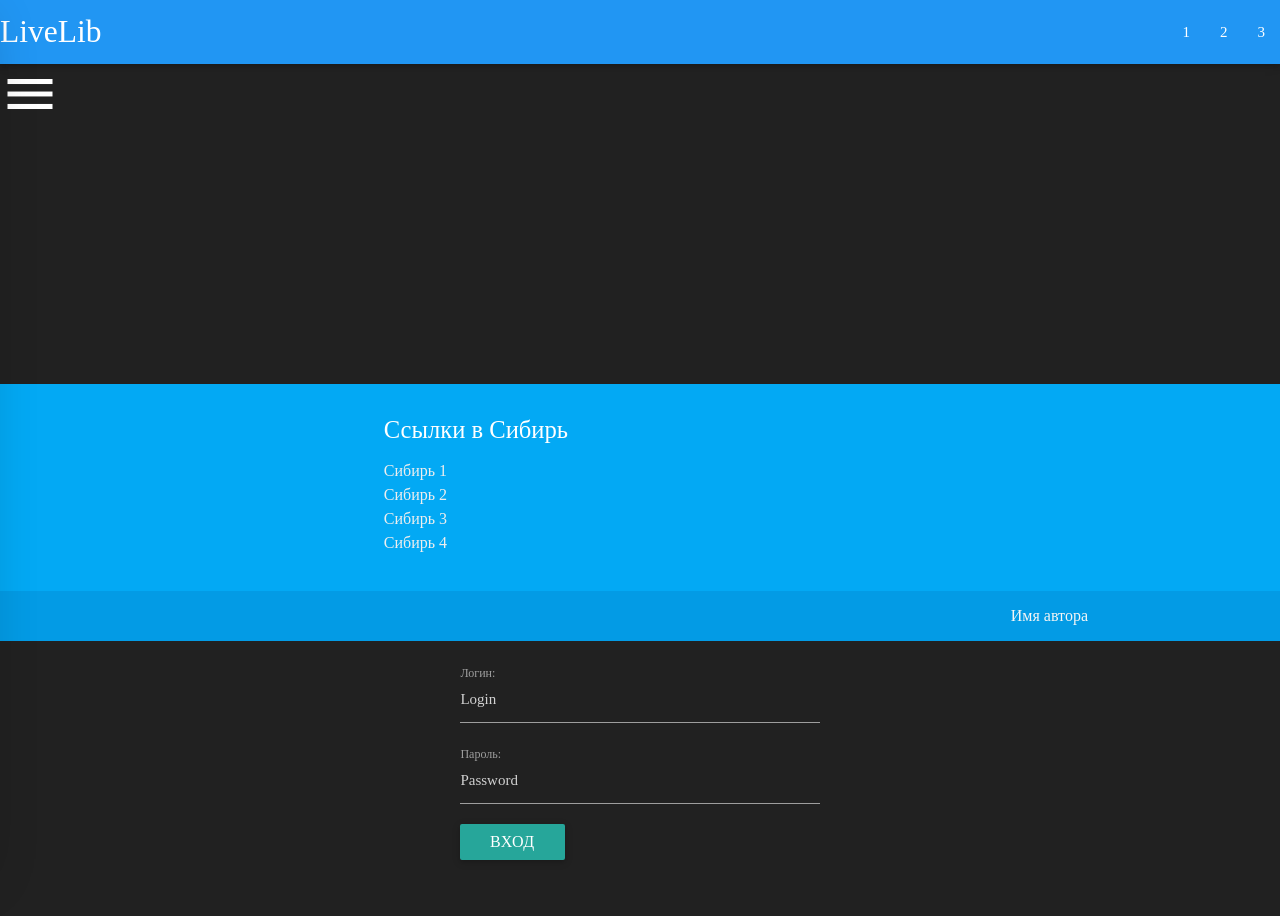
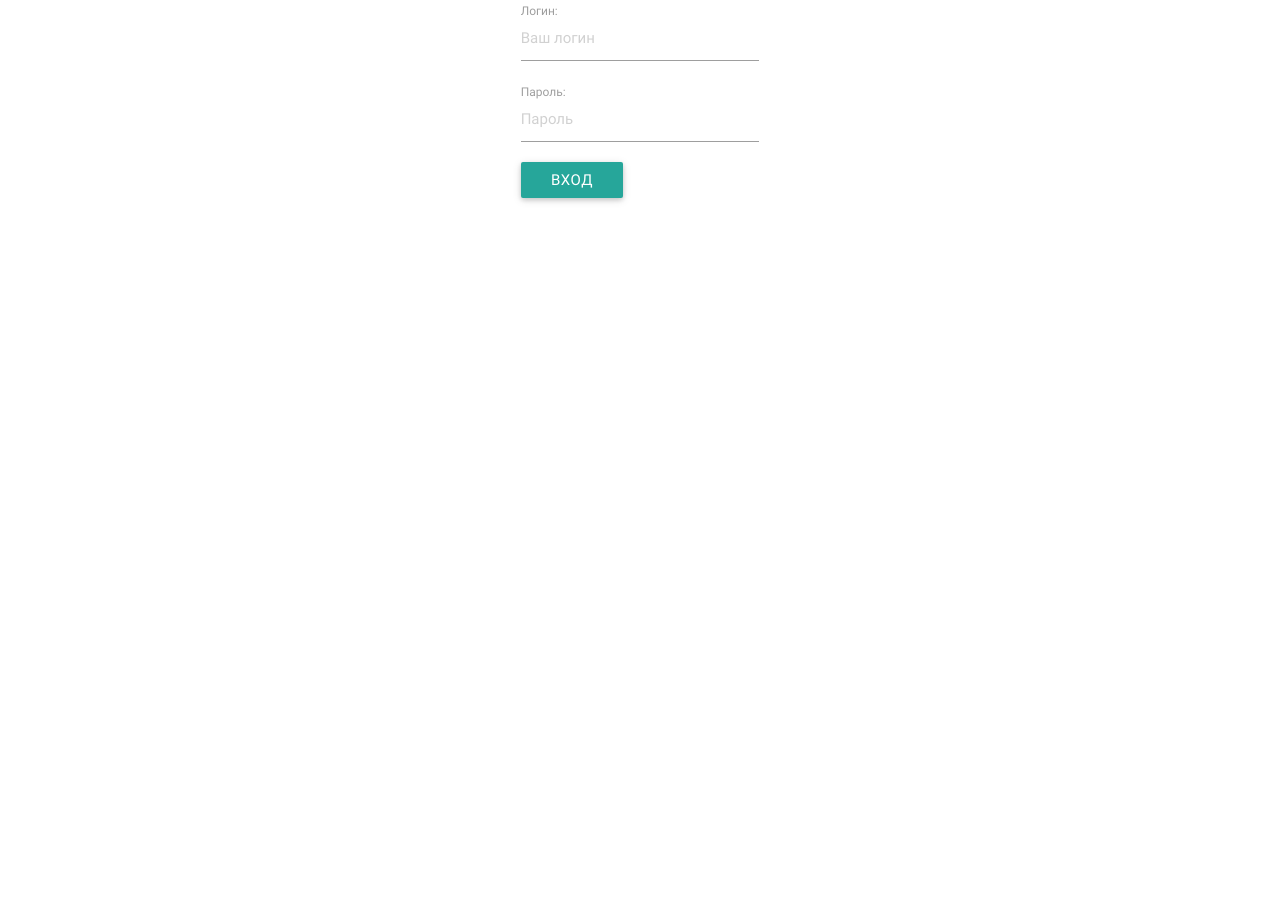
Before and after one commit to ArtyomAnisimov/livelibkiller, a Django app: template templates/home/login.html in a window 1280 px wide. After the commit the page ends 203 px from the top, so only its background shows below. Run offline with Django 3.2, Linux system fonts and the light colour scheme; the template is opened without the code that fills it, so the values that code supplies are empty.

Commit message:
fixes, Login, templates

```diff
--- a/templates/base/base.html
+++ b/templates/base/base.html
@@ -16,10 +16,13 @@
     {% block navbar %}
         {% include 'base/navbar.html' %}
     {% endblock %}
+
     {% block sidebar %}
         {% include 'base/sidebar.html' %}
     {% endblock %}
+
     {% block content %}{% endblock %}
+
     {% block footer %}
         {% include 'base/footer.html' %}
     {% endblock %}
--- a/templates/base/footer.html
+++ b/templates/base/footer.html
@@ -5,7 +5,6 @@
 <footer class="page-footer light-blue">
     <div class="container">
         <div class="row">
-
             <div class="col l4 offset-l2 s12 left" style="padding-left:50px;">
                 <h5 class="white-text">Ссылки в Сибирь</h5>
                 <ul>
@@ -17,9 +16,9 @@
             </div>
         </div>
     </div>
+
     <div class="footer-copyright  light-blue darken-1">
         <div class="container">
-
             <a class="grey-text text-lighten-4 right" href="#!">Имя автора</a>
         </div>
     </div>
--- a/templates/base/sidebar.html
+++ b/templates/base/sidebar.html
@@ -6,8 +6,7 @@
     <li>
         <div class="userView">
             <center><img src="{% static 'img/logo.png' %}"></center>
-            <a href="#!user"><img class="circle" src="<!-- Ссылка до авы юзера -->"></a>
-
+            <a href="#!user"><img class="circle" src="#"></a>
             <a href="#!name"><span class="name">Имя Фамилия</span></a>
             <a href="#!email"><span class="email">123@gmail.com</span></a>
         </div>
@@ -19,8 +18,8 @@
     <li><a href="#!" class="waves-effect">Выход</a></li>
     <li><a class="waves-effect" href="#!">Сделать что-то ещё</a></li>
 </ul>
-<a href="#" data-activates="slide-out" class="button-collapse" style="position:absolute; z-index:2;"><i
-        class="medium material-icons white-text">menu</i></a>
+<a href="#" data-activates="slide-out" class="button-collapse" style="position:absolute; z-index:2;">
+    <i class="medium material-icons white-text">menu</i></a>
 
 <div class="parallax-container" style="height:300px;">
     <div class="parallax"><img src="img/parallax.jpg"></div>
--- a/templates/home/login.html
+++ b/templates/home/login.html
@@ -1,23 +1,21 @@
-{% include 'base/base.html' %}
+{% extends 'base/base.html' %}
 
-{% block body %}
-  <body>
-
-    {% block header %}
-    {% endblock %}
+{% block navbar %}{% endblock %}
+{% block sidebar %}{% endblock %}
+{% block footer %}{% endblock %}
 
 {% block content %}
+    <div class="container">
         <div class="row">
-        <div class="row col s12"></div>
-        <div class="row col s4"></div>
-        <div class="row col s4">
-          <form class="col s12">
+            <div class="col s12 m4 l4 offset-l4 offset-m4">
+                <form class="col s12" action="" method="post">
+                    {% csrf_token %}
                     <div class="input-field col s12">
-              <input id="login" placeholder="Login" type="text" class="validate">
-              <label for="login" class="active">Логин:</label>
+                        <input id="username" name="username" placeholder="Ваш логин" type="text" class="validate">
+                        <label for="username" class="active">Логин:</label>
                     </div>
                     <div class="input-field col s12">
-              <input id="password" type="password" placeholder="Password" class="validate">
+                        <input id="password" class="validate" placeholder="Пароль" name="password" type="password">
                         <label for="password" class="active">Пароль:</label>
                     </div>
                     <div class="col s12">
@@ -25,12 +23,6 @@
                     </div>
                 </form>
             </div>
-        <div class="row col s4"></div>
+        </div>
     </div>
 {% endblock %}
-
-    {% block footer %}
-    {% endblock %}
-
-  </body>
-{% endblock %}
```
Also changed, not shown: apps/home/views.py (+9 -2 lines), templates/base/navbar.html (indentation only). Lines whose indentation alone changed are shown as unchanged.
